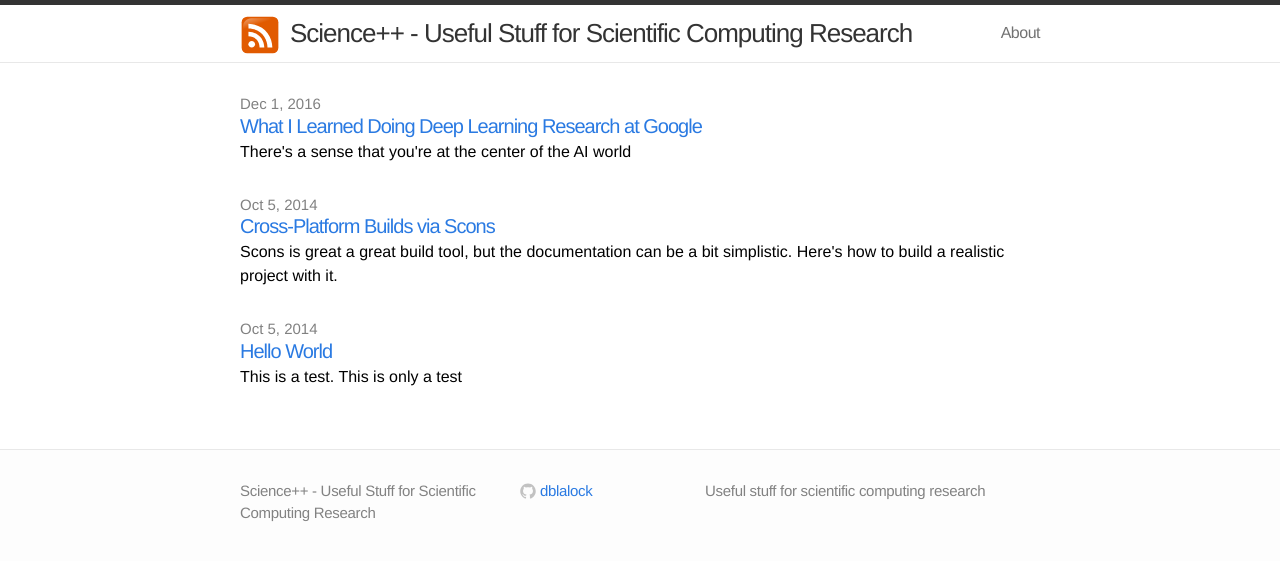
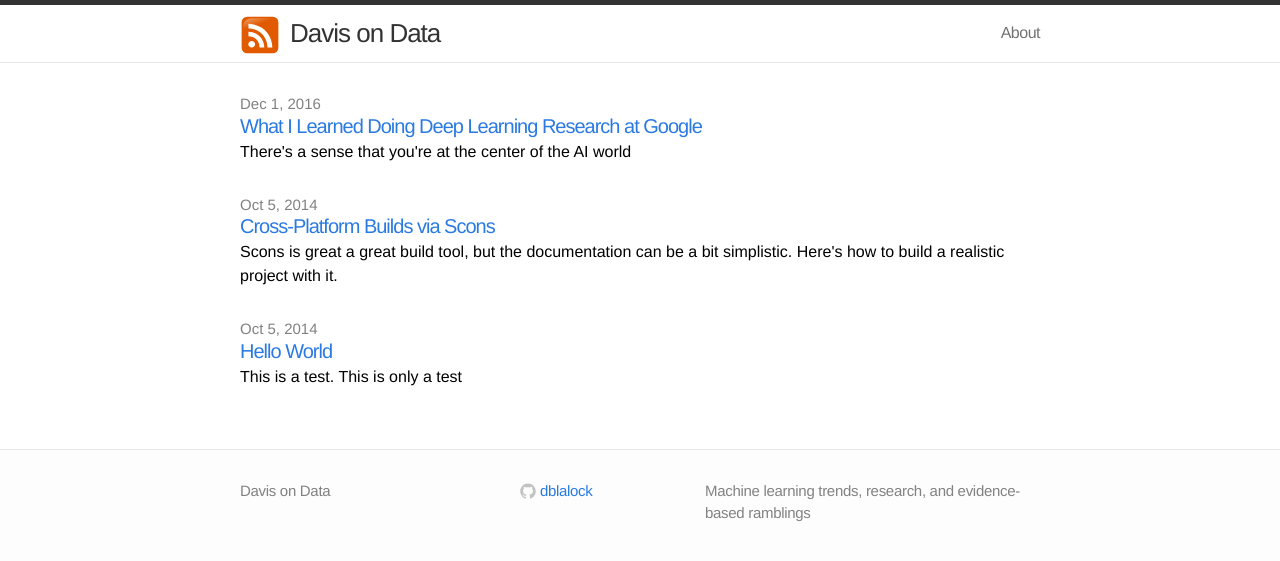
Before and after one commit to dblalock/old-dblalock.github.io, a Jekyll site: the page built from index.html, in a window 1280 px wide. Shown: the top 561 px of the page. Built offline with Jekyll 4.4.1, drawn with Linux system fonts in a browser that asks for light colours; Markdown is read by kramdown in place of the engine named in the settings.

Commit message:
update site config

```diff
--- a/_config.yml
+++ b/_config.yml
@@ -1,11 +1,10 @@
 # Site settings
-title: Science++ - Useful Stuff for Scientific Computing Research
+title: Davis on Data
 email:
-description: "Useful stuff for scientific computing research"
+description: "Machine learning trends, research, and evidence-based ramblings"
 baseurl: ""
 url: "http://dblalock.github.io"
 github_username:  dblalock
 
 # Build settings
-markdown: redcarpet
 permalink: pretty
```
